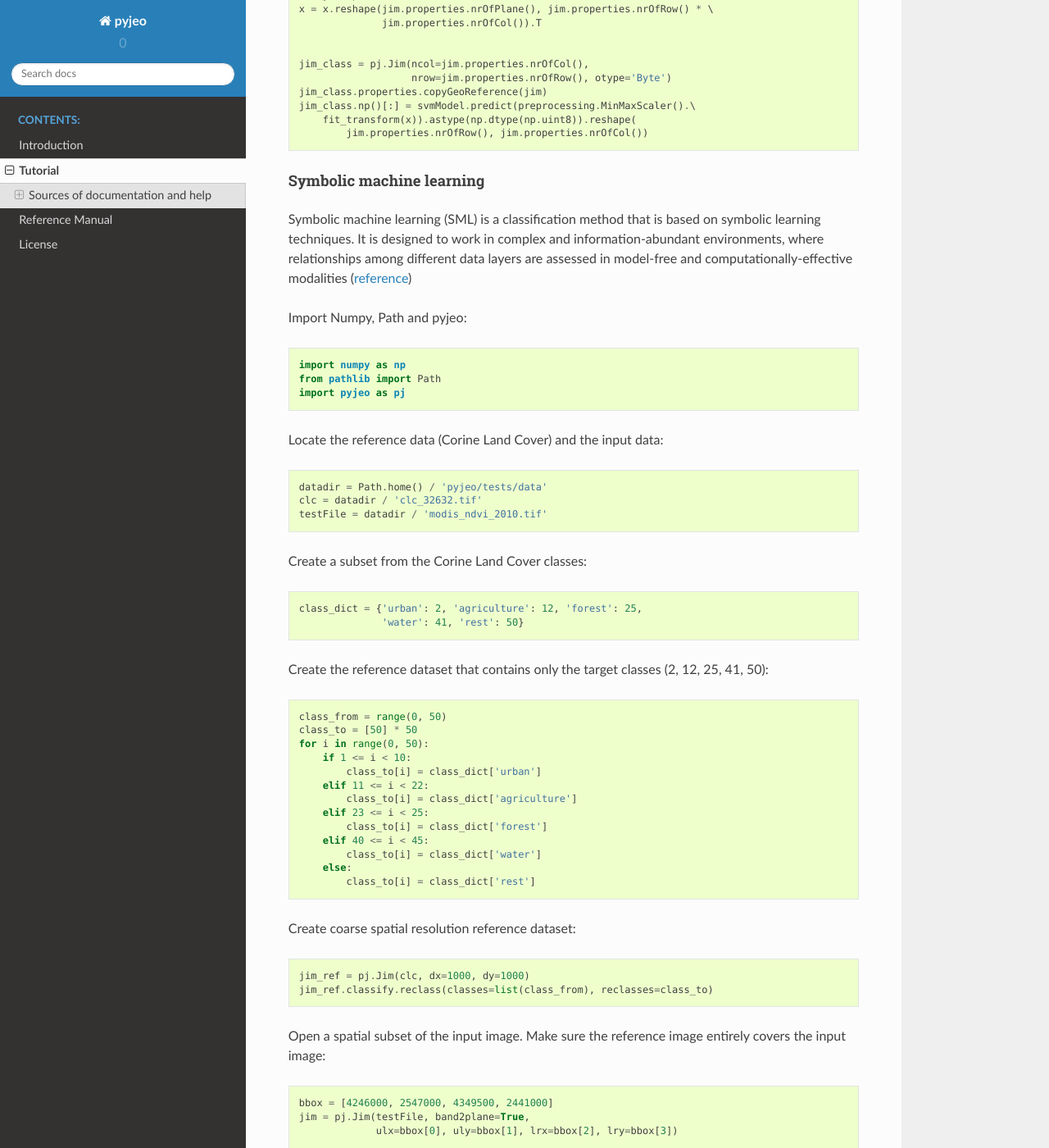
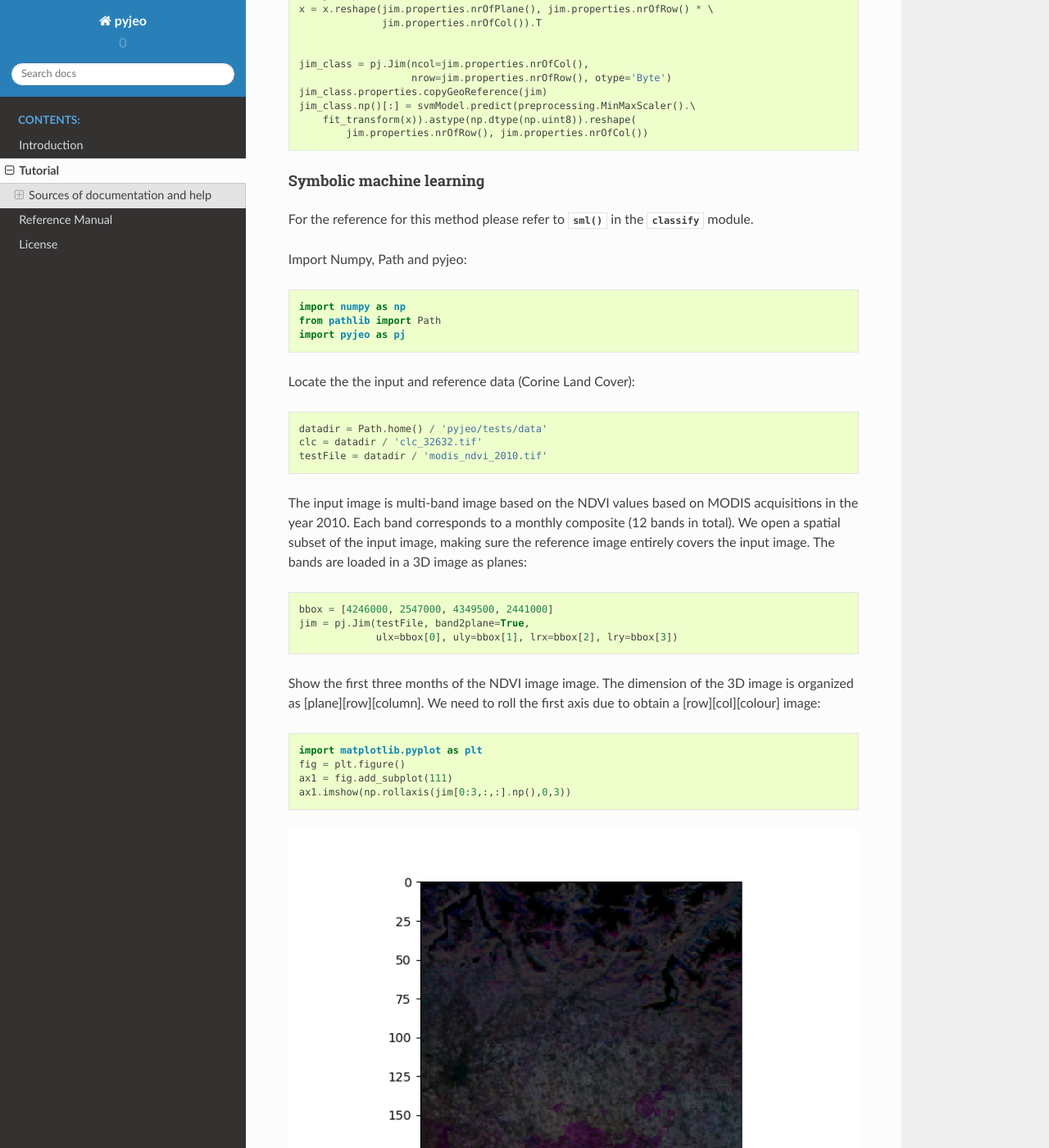
Before and after one commit to ec-jrc/jeolib-pyjeo, a Sphinx documentation site: the page built from doc/2_tutorial.rst, in a window 1280 px wide and 1400 px high, scrolled down 4922 px. Shown: the whole window at 82% size. Built offline with Sphinx 7.4.7 and the Read the Docs theme 2.0.0, drawn with Linux system fonts in a browser that asks for light colours; some of the changed text lies outside the part shown.

Commit message:
add sml to tutorial with figures

```diff
--- a/doc/2_tutorial.rst
+++ b/doc/2_tutorial.rst
@@ -194,7 +194,8 @@
 -------------------------
 Symbolic machine learning
 -------------------------
-Symbolic machine learning (SML) is a classification method that is based on symbolic learning techniques. It is designed to work in complex and information-abundant environments, where relationships among different data layers are assessed in model-free and computationally-effective modalities (`reference <https://doi.org/10.3390/rs8050399>`_)
+
+For the reference for this method please refer to :py:meth:`~classify._Classify.sml` in the :py:mod:`classify` module.
 
 Import Numpy, Path and pyjeo::
 
@@ -202,17 +203,33 @@
   from pathlib import Path
   import pyjeo as pj
 
-Locate the reference data (Corine Land Cover) and the input data::
+Locate the the input and reference data (Corine Land Cover)::
 
   datadir = Path.home() / 'pyjeo/tests/data'
   clc = datadir / 'clc_32632.tif'
   testFile = datadir / 'modis_ndvi_2010.tif'
 
-Create a subset from the Corine Land Cover classes::
+The input image is multi-band image based on the NDVI values based on MODIS acquisitions in the year 2010. Each band corresponds to a monthly composite (12 bands in total). We open a spatial subset of the input image, making sure the reference image entirely covers the input image. The bands are loaded in a 3D image as planes::
+
+  bbox = [4246000, 2547000, 4349500, 2441000]
+  jim = pj.Jim(testFile, band2plane=True,
+               ulx=bbox[0], uly=bbox[1], lrx=bbox[2], lry=bbox[3])
+
+Show the first three months of the NDVI image image. The dimension of the 3D image is organized as [plane][row][column]. We need to roll the first axis due to obtain a [row][col][colour] image::
+
+  import matplotlib.pyplot as plt
+  fig = plt.figure()
+  ax1 = fig.add_subplot(111)
+  ax1.imshow(np.rollaxis(jim[0:3,:,:].np(),0,3))
+
+.. image:: figures/modis_ndvi_2010.png
+   :width: 100 %
+
+Create the reference dataset that contains only the target classes (2, 12, 25, 41, 50)::
 
   class_dict = {'urban': 2, 'agriculture': 12, 'forest': 25,
                 'water': 41, 'rest': 50}
-Create the reference dataset that contains only the target classes (2, 12, 25, 41, 50)::
+
 
   class_from = range(0, 50)
   class_to = [50] * 50
@@ -228,26 +245,23 @@
       else:
           class_to[i] = class_dict['rest']
 
-Create coarse spatial resolution reference dataset::
+The spatial resolution of the input image is 500 m. The SML algorithm typically expects a reference dataset with a coarser spatial resolution, for example 1000 m::
 
   jim_ref = pj.Jim(clc, dx=1000, dy=1000)
   jim_ref.classify.reclass(classes=list(class_from), reclasses=class_to)
-
-Open a spatial subset of the input image. Make sure the reference image entirely covers the input image::
-
-  bbox = [4246000, 2547000, 4349500, 2441000]
-  jim = pj.Jim(testFile, band2plane=True,
-               ulx=bbox[0], uly=bbox[1], lrx=bbox[2], lry=bbox[3])
 
 The reference image should be in the same projection as the input image::
 
   jim_ref.geometry.warp(jim.properties.getProjection())
 
-Create a JimList from the reference (there can be multiple reference images)::
+.. image:: figures/reference_coarse.png
+   :width: 100 %
+
+The SML algorithm supports multiple reference images in a JimList object. Here, only a single reference is provided (list of a single image)::
 
   reflist = pj.JimList([jim_ref])
 
-Create the model by traning the SML::
+Train the SML model and save it::
 
   model = datadir / 'model_sml.dat'
   jim.classify.trainSML(reflist, output=model,
@@ -261,7 +275,7 @@
 
   sml.geometry.band2plane()
 
-Use Numpy to select the maximum probability class. The output will refer to classes [0-4] (overwrite the first plane)::
+Use Numpy to select the maximum probability class. Put the result in the first plane (overwriting the probability plane of the first class)::
 
   sml.np(0)[:] = np.argmax(sml.np(), axis=0)
 
@@ -273,19 +287,10 @@
 
   sml.properties.clearNoData()
 
-Map the classes to the original class values::
+Map the classes [0-4] to the original class values::
 
   sml.classify.reclass(classes=[0, 1, 2, 3, 4],
                        reclasses=[2, 12, 25, 41, 50])
 
 .. image:: figures/sml.png
    :width: 100 %
-
-Plot the classification result::
-
-  import matplotlib.pyplot as plt
-
-  fig = plt.figure()
-  ax1 = fig.add_subplot(111)
-  ax1.imshow(sml.np())
-  plt.show()
```
Also changed, not shown: doc/figures/modis_ndvi_2010.png (added), doc/figures/reference_coarse.png (added), 1 other file.
